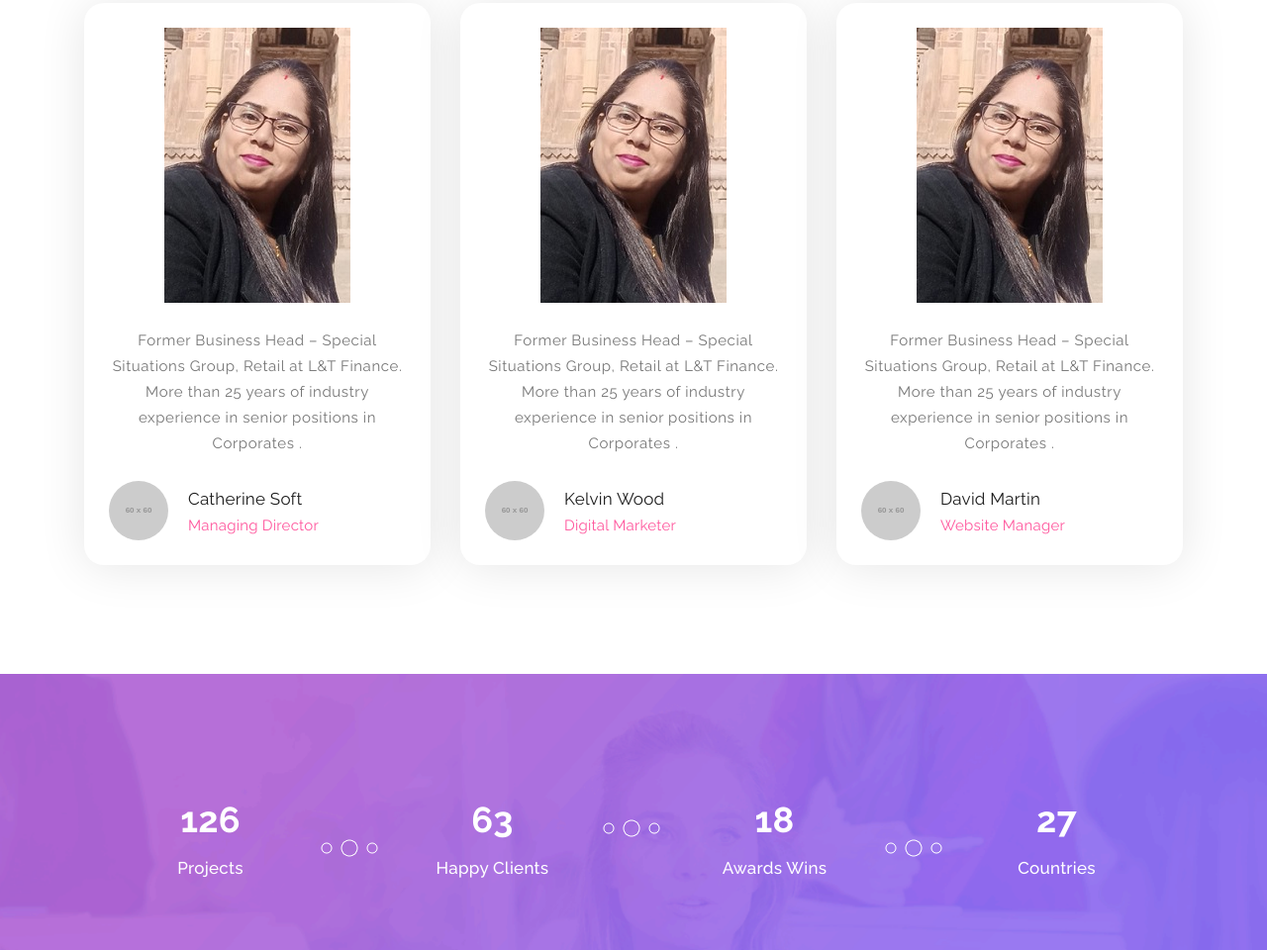
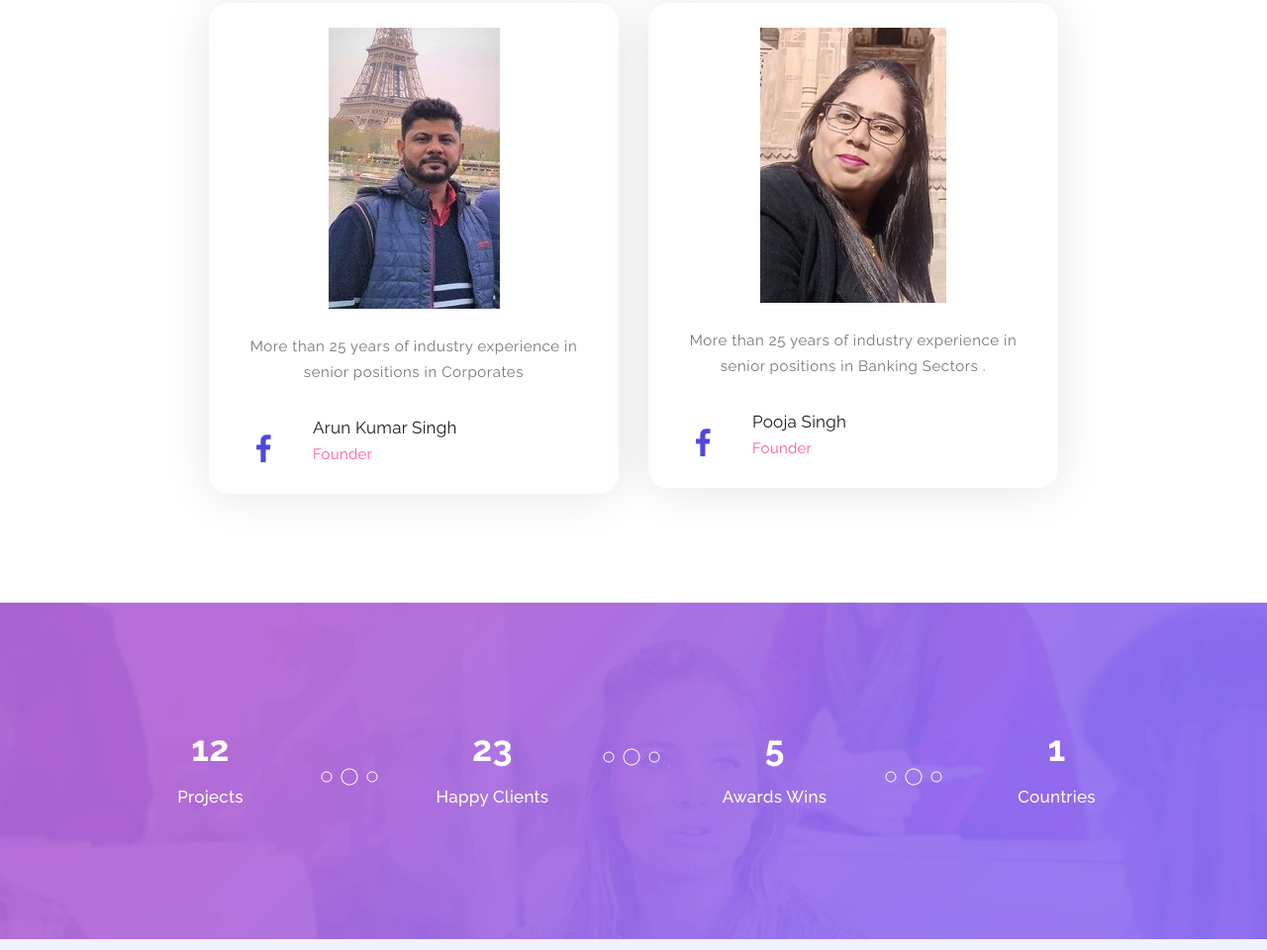
Before and after one commit to Ashu9889/gypsy, a plain HTML site: page index.html in a window 1280 px wide. Shown: the part 2664-3624 px from the top of the page at 99% size. Drawn offline with Linux system fonts and the light colour scheme; placeholder pictures from the web are drawn by us.

Commit message:
fourth commit

```diff
--- a/index.html
+++ b/index.html
@@ -19,19 +19,12 @@
 
     <link rel="stylesheet" href="assets/css/style.css">
 
-    <style>
-        .mail{
-            color:dimgrey;
-            font-size: 15px;
-        }
-        .mail :hover{
-            color: mediumslateblue;
 
-        }
-    </style>
     </head>
 
     <body>
+
+
 
     <!-- ***** Preloader Start ***** -->
     <div id="preloader">
@@ -155,9 +148,9 @@
                         <h2 class="section-title">ABOUT US</h2>
                     </div>
                     <div class="left-text">
-                        <p>Gypsy Solutions is an asset resolution company, which provides complete debt recovery solutions with proactive legal actions. ARRMS focuses on strategically timed legal intervention based on ageing of the delinquent account with emphasis on following due process of law, adhering to all judicial, regulatory and statutory guidelines. <br>
+                        <p>Gypsy Collection is an asset resolution company, which provides complete debt recovery solutions with proactive legal actions. Gypsy Collection focuses on strategically timed legal intervention based on ageing of the delinquent account with emphasis on following due process of law, adhering to all judicial, regulatory and statutory guidelines. <br>
 
-                           <br> Gypsy Solutions integrates collection, analytics and legal action for debt collection, which includes traditional collection methods such as tele-calling, field visits along with legal interventions such as arbitration, execution of awards/decrees, enforcement ofsection 17 orders through court, bankruptcy proceedings, mediation, civil suits, criminal proceedings, etc</p>
+                           <br> Gypsy Collection integrates collection, analytics and legal action for debt collection, which includes traditional collection methods such as tele-calling, field visits along with legal interventions such as arbitration, execution of awards/decrees, enforcement ofsection 17 orders through court, bankruptcy proceedings, mediation, civil suits, criminal proceedings, etc</p>
                     </div>
                 </div>
             </div>
@@ -179,14 +172,14 @@
                         <h2 class="section-title">Why to Choose us ?</h2>
                     </div>
                     <div class="left-text">
-                        <p>Money Recovery Agency is a prominent money recovery agency around India.
+                        <p>Gypsy Collection is a prominent money recovery agency around India.
                              Our expert agents are based around nation.
                              We are your one-stop solution for some of the prominent recovery and collections in India.
                               We have been providing services to our prospective clients for years now.
                                Since your debtor has refused to pay the amount, we will be in constant alert and
                                 will always be at their heels to recover the amount from them.
                     <br><br>
-                            At Money Recovery Agency, we will ensure to take strict legal
+                            At Gypsy Collection take strict legal
                             and ethical measures to help you recover the money.
                             Since we are indulging in the process of recovering the money,
                             it requires strict legal actions, and it can be time-consuming.
@@ -228,19 +221,19 @@
             </div>
             <!-- ***** Section Title End ***** -->
 
-            <div class="row">
+            <div class="row" style="margin-left: 10% ;margin-right: 10%;">
                 <!-- ***** Testimonials Item Start ***** -->
-                <div class="col-lg-4 col-md-6 col-sm-12">
+                <div class="col-lg-6 col-md-12 col-sm-12">
                     <div class="team-item">
                         <div class="team-content">
-                            <i><img src="assets/images/d1.jpeg" alt=""></i>
-                            <p>Former Business Head – Special Situations Group, Retail at L&T Finance. More than 25 years of industry experience in senior positions in Corporates .</p>
-                            <div class="user-image">
-                                <img src="http://placehold.it/60x60" alt="">
+                            <i><img  src="assets/images/d1.jpg" alt=""></i>
+                            <p>More than 25 years of industry experience in senior positions in Corporates</p>
+                            <div class="user-image ">
+                                <li><a href="https://www.facebook.com/arun.nayak.7927"><i class="fa fa-facebook"></i></a></li>
                             </div>
                             <div class="team-info">
-                                <h3 class="user-name">Catherine Soft</h3>
-                                <span>Managing Director</span>
+                                <h3 class="user-name">Arun Kumar Singh</h3>
+                                <span>Founder</span>
                             </div>
                         </div>
                     </div>
@@ -248,17 +241,18 @@
                 <!-- ***** Testimonials Item End ***** -->
 
                 <!-- ***** Testimonials Item Start ***** -->
-                <div class="col-lg-4 col-md-6 col-sm-12">
+                <div class="col-lg-6 col-md-12 col-sm-12">
                     <div class="team-item">
                         <div class="team-content">
                             <i><img src="assets/images/d1.jpeg" alt=""></i>
-                            <p>Former Business Head – Special Situations Group, Retail at L&T Finance. More than 25 years of industry experience in senior positions in Corporates .</p>
-                            <div class="user-image">
-                                <img src="http://placehold.it/60x60" alt="">
+                            <p> More than 25 years of industry experience in senior positions in Banking Sectors .</p>
+                            <div class="user-image ">
+                                <li><a href="https://www.facebook.com/pooja.rathore.9638"><i class="fa fa-facebook"></i></a></li>
+                                <!-- <img src="http://placehold.it/60x60" alt=""> -->
                             </div>
                             <div class="team-info">
-                                <h3 class="user-name">Kelvin Wood</h3>
-                                <span>Digital Marketer</span>
+                                <h3 class="user-name">Pooja Singh</h3>
+                                <span>Founder</span>
                             </div>
                         </div>
                     </div>
@@ -266,7 +260,7 @@
                 <!-- ***** Testimonials Item End ***** -->
 
                 <!-- ***** Testimonials Item Start ***** -->
-                <div class="col-lg-4 col-md-6 col-sm-12">
+                <!-- <div class="col-lg-4 col-md-6 col-sm-12">
                     <div class="team-item">
                         <div class="team-content">
                             <i><img src="assets/images/d1.jpeg" alt=""></i>
@@ -280,7 +274,7 @@
                             </div>
                         </div>
                     </div>
-                </div>
+                </div> -->
                 <!-- ***** Testimonials Item End ***** -->
             </div>
         </div>
@@ -305,25 +299,25 @@
                 <div class="row">
                     <div class="col-lg-3 col-md-6 col-sm-12">
                         <div class="count-item decoration-bottom">
-                            <strong>126</strong>
+                            <strong>12</strong>
                             <span>Projects</span>
                         </div>
                     </div>
                     <div class="col-lg-3 col-md-6 col-sm-12">
                         <div class="count-item decoration-top">
-                            <strong>63</strong>
+                            <strong>23</strong>
                             <span>Happy Clients</span>
                         </div>
                     </div>
                     <div class="col-lg-3 col-md-6 col-sm-12">
                         <div class="count-item decoration-bottom">
-                            <strong>18</strong>
+                            <strong>5</strong>
                             <span>Awards Wins</span>
                         </div>
                     </div>
                     <div class="col-lg-3 col-md-6 col-sm-12">
                         <div class="count-item">
-                            <strong>27</strong>
+                            <strong>1</strong>
                             <span>Countries</span>
                         </div>
                     </div>
@@ -363,8 +357,13 @@
                         <br>Gyan Khand-3, Indra Puram<br>Gaziyabad-201010</p>
                         <!-- <p>You are NOT allowed to re-distribute Softy Pinko template on any template collection websites. Thank you.</p> -->
                         <address >
-                            <p>798-284-8776 | 742-806-7229 |830-707-5048</p>
-                            <strong>Mail to :</strong><p><a class="mail" href="mailto:gypsycollection7@gmail.com"> gypsycollection7@gmail.com</a></p>
+                            <p >
+                                <a  href="tel:7982848776 "><i class="fa fa-phone-square" aria-hidden="true"></i></a> 798-284-8776|
+                                <a  href="tel:7428067229"><i class="fa fa-phone-square" aria-hidden="true"></i></a>  742-806-7229|<br>
+                                <a  href="tel:8307075048"><i class="fa fa-phone-square" aria-hidden="true"></i> </a> 830-707-5048
+
+                                </p>
+                            <strong>Mail to :</strong><p><button class="btn btn-link"><a  href="mailto:gypsycollection7@gmail.com">Gypsy Collection</a></button></p>
 
                         </address>
                     </div>
@@ -373,7 +372,7 @@
                 <!-- ***** Contact Text End ***** -->
 
                 <!-- ***** Contact Form Start ***** -->
-                <div class="col-lg-8 col-md-6 col-sm-12">
+                <div class="col-lg-8 col-md-12 col-sm-12">
                     <div class="contact-form">
                         <div id="google-map">
                         <iframe src="https://www.google.com/maps/embed?pb=!1m16!1m12!1m3!1d14006.248385439572!2d77.35642418125033!3d28.642883718617473!2m3!1f0!2f0!3f0!3m2!1i1024!2i768!4f13.1!2m1!1sOffice%20No.-8%2C%20Shipra%20Riviera%20Tower%20Market%2C%20Gyan%20Khand-3%2C%20Indra%20Puram%20Gaziyabad-201010!5e0!3m2!1sen!2sin!4v1612157043766!5m2!1sen!2sin" width="600" height="450" frameborder="0" style="border:0;" allowfullscreen="" aria-hidden="false" tabindex="0"></iframe>
@@ -401,7 +400,8 @@
             </div>
             <div class="row">
                 <div class="col-lg-12">
-                    <p class="copyright">Copyright &copy; 2021 Gypsy Collection</p>
+                    <p class="copyright">Copyright &copy; 2021 Gypsy Collection<br></p>
+
                 </div>
             </div>
         </div>
```
